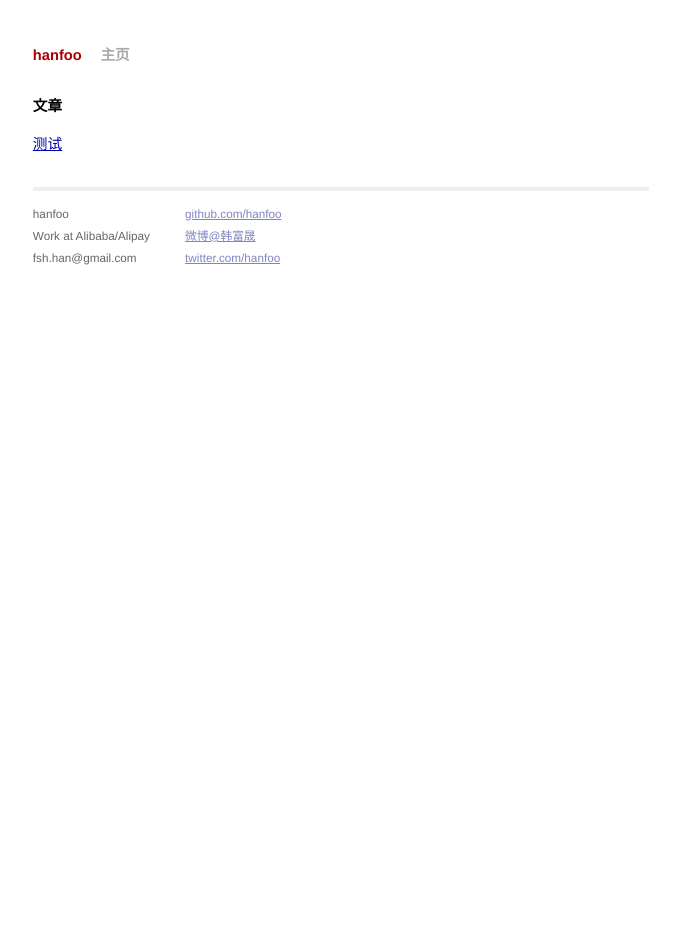
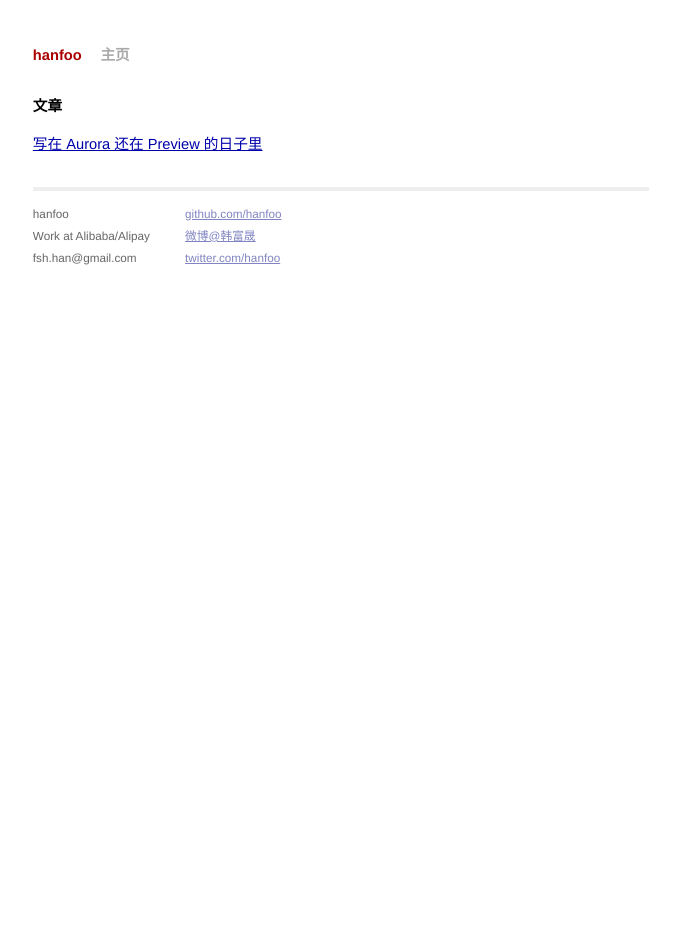
Before and after one commit to hanfoo/cn, a Jekyll site: the page built from index.html, in a window 1280 px wide. Shown: the whole page, without its empty margins (299-979 px from the left). Built offline with Jekyll 4.4.1, drawn with Linux system fonts in a browser that asks for light colours; Markdown is read by kramdown in place of the engine named in the settings; comment, search, counter and statistics services are not loaded.

Commit message:
add start

```diff
--- a/_posts/2014-11-20-test.textile
+++ b/_posts/2015-04-09-Aurora_Analysis.md
@@ -1,13 +1,13 @@
 ---
 layout: post
-title: 测试
+title: 写在 Aurora 还在 Preview 的日子里
 ---
 
-h1. {{ page.title }}
+# {{ page.title }}
 
-p(meta). 20 Nov 2014 - Beijing
+9 Apr 2015 - Beijing
 
-bq. "测试测试"[2]
+2014 年 11 月 12 日，在 AWS re:Invent 大会上，Amazon 发布了 RDS for Aurora 产品，一个自己研发的云数据库系统。
 
 Reference:
 
```
